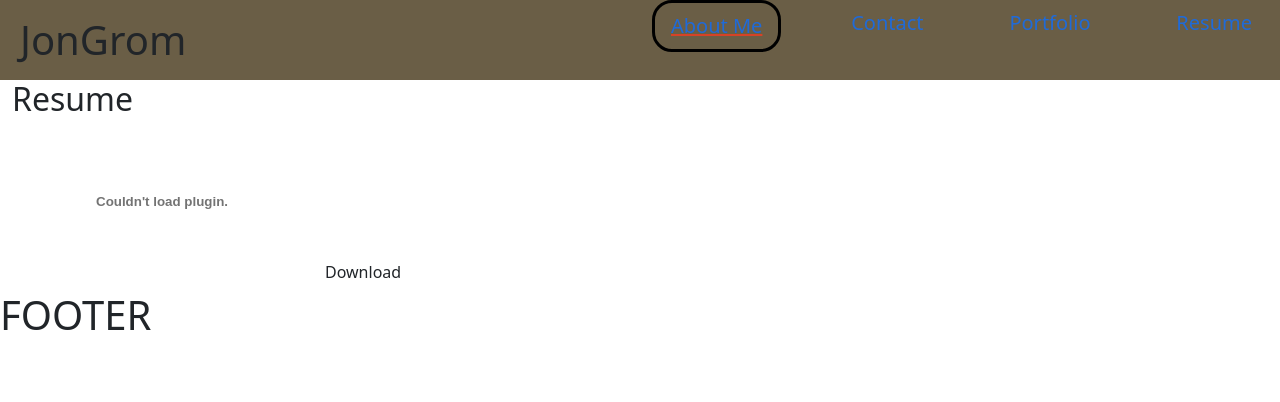
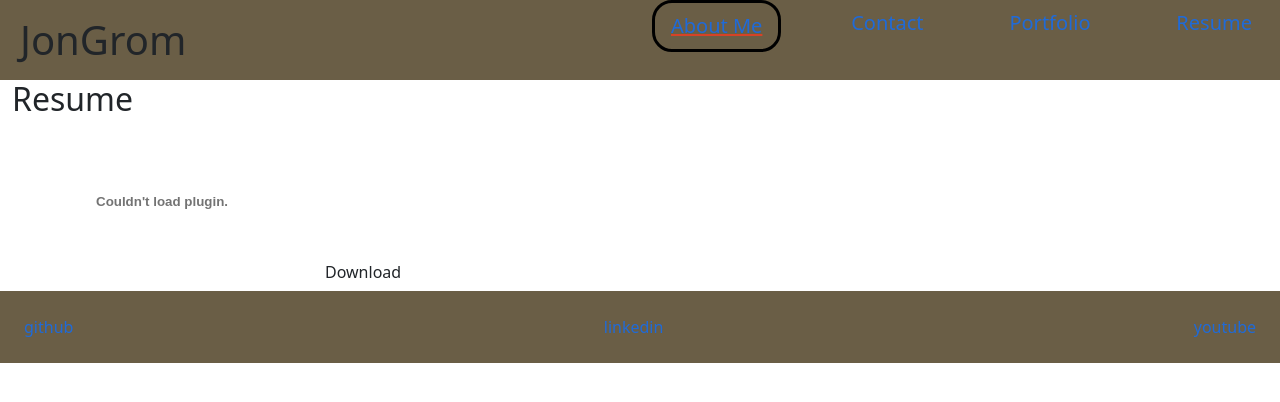
Before and after one commit to JonGrom/jongroms-portfolio-react, a React (Vite) app: page /resume in a window 1280 px wide. Shown: the top 402 px of the page. Built offline with nearby package versions, Linux system fonts and the light colour scheme.

Commit message:
footer built with links to youtube linkedin and github

```diff
--- a/src/components/Footer.jsx
+++ b/src/components/Footer.jsx
@@ -1,7 +1,13 @@
 export default function Footer(props){
     return(
         <>
-        <h1>FOOTER</h1>
+        <footer>
+            <div className="d-flex justify-content-between p-4">
+            <a href="https://github.com/JonGrom">github</a>
+            <a href="https://www.linkedin.com/in/jonathan-grommesh-420406328/">linkedin</a>
+            <a href="https://www.youtube.com/@jonathangrommesh">youtube</a>
+            </div>
+        </footer>
         </>
     )
 }
```
